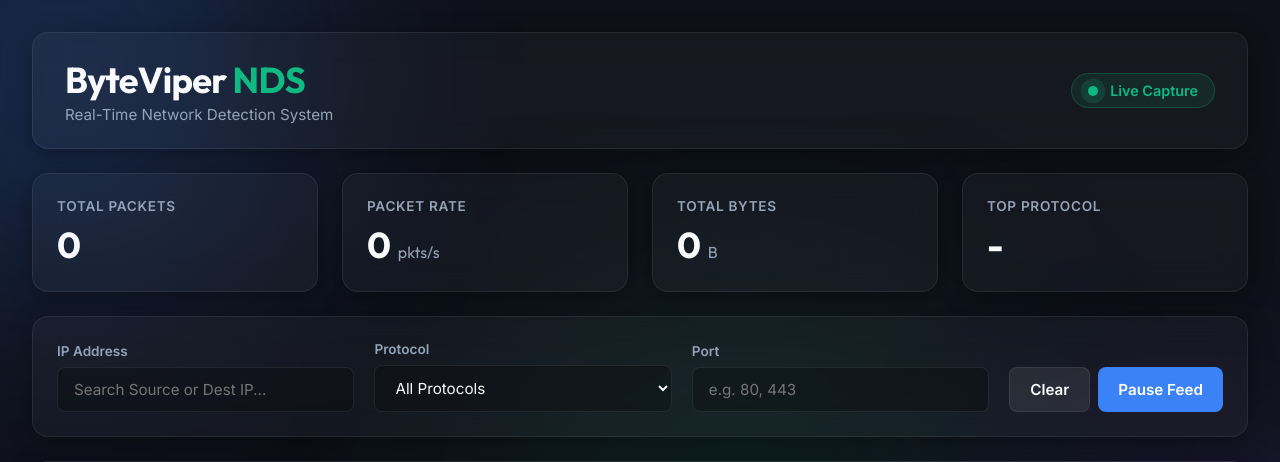
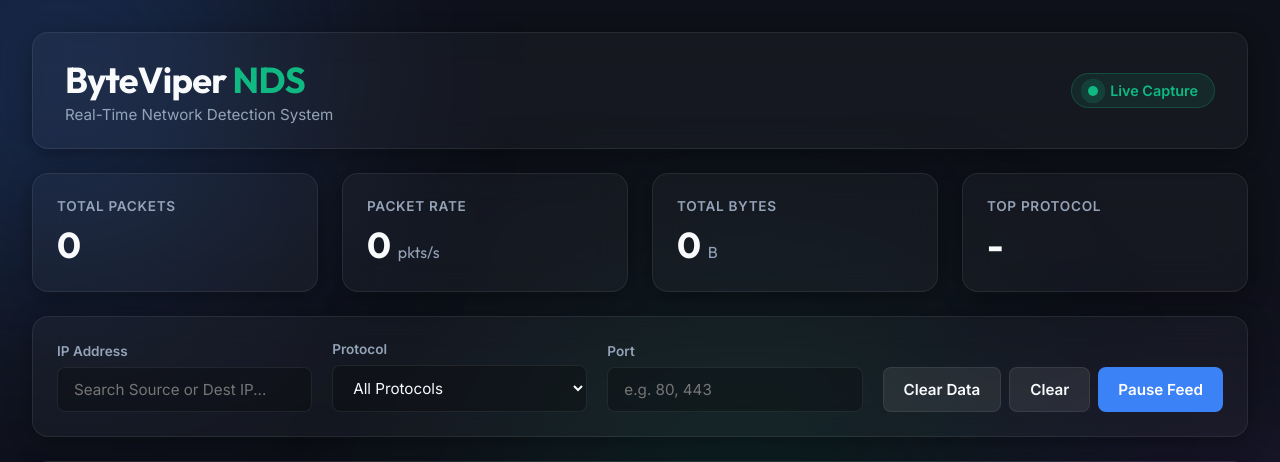
Before and after one commit to Ank1t0327/ByteViper, a Flask app: page / in a window 1280 px wide. Shown: the top 462 px of the page. Run offline with Flask 3, Linux system fonts and the light colour scheme; data that the repository does not hold is empty.

Commit message:
feat: Add clear data button to dashboard HTML

```diff
--- a/src/web/templates/index.html
+++ b/src/web/templates/index.html
@@ -69,6 +69,7 @@
                 <input type="text" id="filter-port" placeholder="e.g. 80, 443">
             </div>
             <div class="filter-group actions">
+                <button id="btn-clear-data" class="btn btn-secondary">Clear Data</button>
                 <button id="btn-clear-filters" class="btn btn-secondary">Clear</button>
                 <button id="btn-pause" class="btn btn-primary">Pause Feed</button>
             </div>
```
